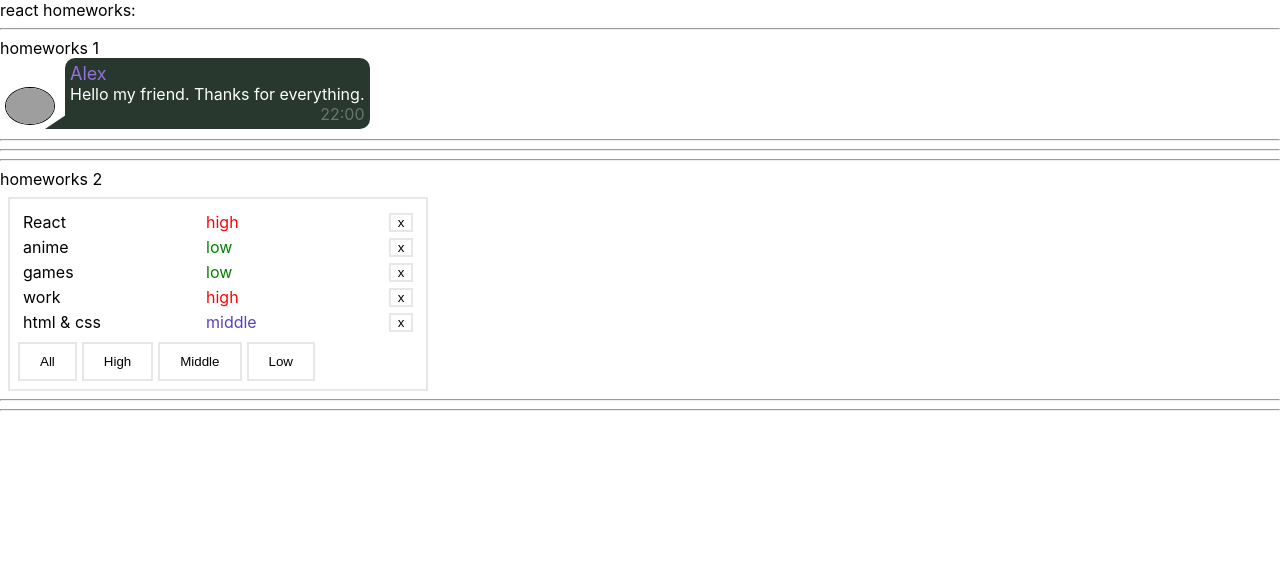
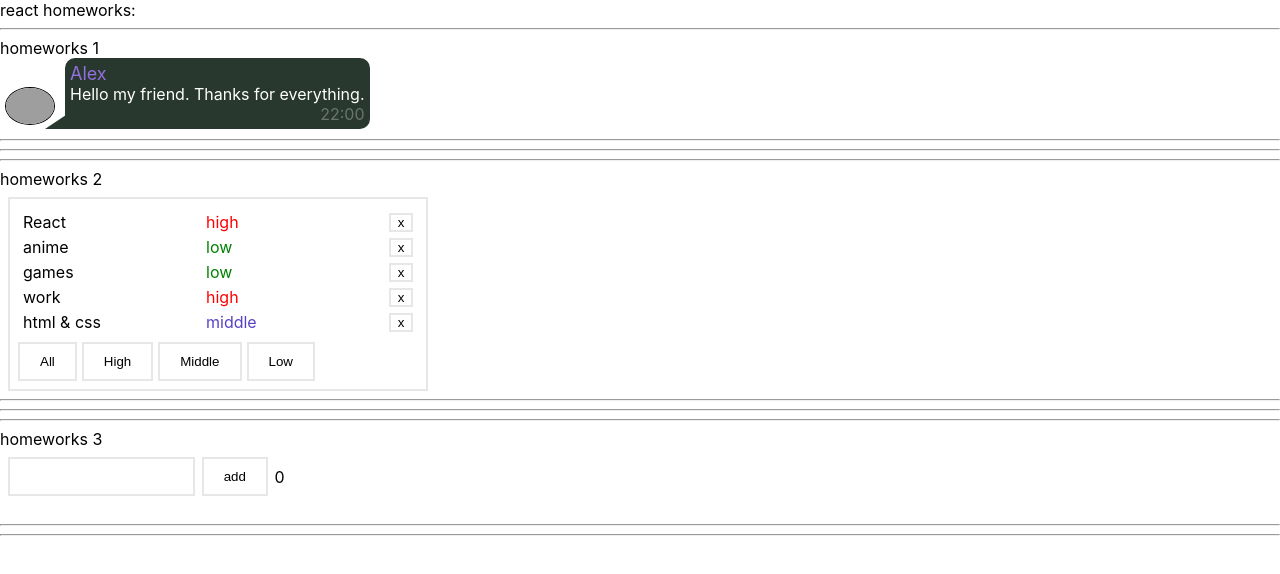
Before and after one commit to Nirweint/homeworks, a React (Create React App) app: page / in a window 1280 px wide. Shown: the top 574 px of the page. Built offline with nearby package versions, Linux system fonts and the light colour scheme; grey boxes are pictures that could not be loaded.

Commit message:
hw3 done

```diff
--- a/package.json
+++ b/package.json
@@ -11,10 +11,12 @@
     "@types/node": "^12.0.0",
     "@types/react": "^17.0.0",
     "@types/react-dom": "^17.0.0",
+    "@types/uuid": "^8.3.1",
     "react": "^17.0.2",
     "react-dom": "^17.0.2",
     "react-scripts": "4.0.3",
     "typescript": "^4.1.2",
+    "uuid": "^8.3.2",
     "web-vitals": "^1.0.1"
   },
   "scripts": {
--- a/src/p1-main/m1-ui/u1-app/App.tsx
+++ b/src/p1-main/m1-ui/u1-app/App.tsx
@@ -2,6 +2,7 @@ import React from 'react'
 import s from './App.module.css'
 import HW1 from '../../../p2-homeworks/h1/HW1'
 import HW2 from "../../../p2-homeworks/h2/HW2";
+import HW3 from "../../../p2-homeworks/h3/HW3";
 
 function App() {
     return (
@@ -9,7 +10,7 @@ function App() {
             <div>react homeworks:</div>
             <HW1/>
             <HW2/>
-            {/*<HW3/>*/}
+            <HW3/>
             {/*<HW4/>*/}
             {/*<HW5/>*/}
 
--- a/src/p2-homeworks/h3/Greeting.module.css
+++ b/src/p2-homeworks/h3/Greeting.module.css
@@ -1,7 +1,43 @@
-.someClass {
+.greeting {
+    margin: 0.5em 0 0 0.5em;
+}
 
+.inputWrapper {
+    display: flex;
+    align-items: center;
+}
+
+.input {
+    padding: 10px 5px 10px 1px;
+    border: 2px solid #e7e7e7;
+    margin-right: 0.5em;
+}
+
+.input:focus {
+    outline: none;
 }
 
 .error {
-    border: 1px solid red;
+    border: 2px solid red;
 }
+
+.errorMessage {
+    display: block;
+    height: 20px;
+}
+
+.btn {
+    margin-right: 0.5em;
+    padding: 10px 20px;
+
+    border: 2px solid #e7e7e7;
+    background-color: #fff;
+    color: black;
+    text-decoration: none;
+
+    transition-duration: 0.3s;
+}
+
+.btn:hover {
+    background-color: #e7e7e7;
+}
--- a/src/p2-homeworks/h3/Greeting.tsx
+++ b/src/p2-homeworks/h3/Greeting.tsx
@@ -1,26 +1,34 @@
-import React from 'react'
+import React, {ChangeEvent, KeyboardEvent} from 'react'
 import s from './Greeting.module.css'
 
 type GreetingPropsType = {
-    name: any // need to fix any
-    setNameCallback: any // need to fix any
-    addUser: any // need to fix any
-    error: any // need to fix any
-    totalUsers: any // need to fix any
+    name: string // need to fix any
+    setNameCallback: (e: ChangeEvent<HTMLInputElement>) => void // need to fix any
+    addUser: () => void // need to fix any
+    error: string // need to fix any
+    totalUsers: number // need to fix any
+    addUserOnEnter: (e: KeyboardEvent<HTMLInputElement>) => void
 }
 
 // презентационная компонента (для верстальщика)
 const Greeting: React.FC<GreetingPropsType> = (
-    {name, setNameCallback, addUser, error, totalUsers} // деструктуризация пропсов
+    {name, setNameCallback, addUser, addUserOnEnter, error, totalUsers} // деструктуризация пропсов
 ) => {
-    const inputClass = s.error // need to fix with (?:)
+    const inputClass = error ? `${s.error} ${s.input}` : s.input // need to fix with (?:)
 
     return (
-        <div>
-            <input value={name} onChange={setNameCallback} className={inputClass}/>
-            <span>{error}</span>
-            <button onClick={addUser}>add</button>
-            <span>{totalUsers}</span>
+        <div className={s.greeting}>
+            <div className={s.inputWrapper}>
+                <input
+                    className={inputClass}
+                    value={name}
+                    onChange={setNameCallback}
+                    onKeyPress={addUserOnEnter}
+                />
+                <button className={s.btn} onClick={addUser}>add</button>
+                <span>{totalUsers}</span>
+            </div>
+            <span className={s.errorMessage}>{error}</span>
         </div>
     )
 }
--- a/src/p2-homeworks/h3/GreetingContainer.tsx
+++ b/src/p2-homeworks/h3/GreetingContainer.tsx
@@ -1,9 +1,10 @@
-import React, {useState} from 'react'
+import React, {ChangeEvent, KeyboardEvent, useState} from 'react'
 import Greeting from './Greeting'
+import {UserType} from "./HW3";
 
 type GreetingContainerPropsType = {
-    users: any // need to fix any
-    addUserCallback: any // need to fix any
+    users: Array<UserType> // need to fix any
+    addUserCallback: (name: string) => void // need to fix any
 }
 
 // более простой и понятный для новичков
@@ -12,17 +13,37 @@ type GreetingContainerPropsType = {
 // более современный и удобный для про :)
 // уровень локальной логики
 const GreetingContainer: React.FC<GreetingContainerPropsType> = ({users, addUserCallback}) => { // деструктуризация пропсов
-    const [name, setName] = useState<any>('') // need to fix any
-    const [error, setError] = useState<any>('') // need to fix any
+    const [name, setName] = useState<string>('') // need to fix any
+    const [error, setError] = useState<string>('') // need to fix any
 
-    const setNameCallback = (e: any) => { // need to fix any
-        setName('') // need to fix
+    const setNameCallback = (e: ChangeEvent<HTMLInputElement>) => { // need to fix any
+        const trimmedName = e.currentTarget.value.trim()
+        if (trimmedName) {
+            setName(trimmedName)
+            setError('')
+        } else {
+            setError('name is require')
+            setName('')
+        }
     }
     const addUser = () => {
-        alert(`Hello  !`) // need to fix
+        if (name === "") {
+            setError('name is require')
+            return;
+        }
+        alert(`Hello ${name}!`)
+        addUserCallback(name)
+        setName('')
+    }
+    const addUserOnEnter = (e: KeyboardEvent<HTMLInputElement>) => {
+        if (e.key === 'Enter' && name) {
+            addUser()
+        } else {
+            setError('name is require')
+        }
     }
 
-    const totalUsers = 0 // need to fix
+    const totalUsers = users.length // need to fix
 
     return (
         <Greeting
@@ -31,6 +52,7 @@ const GreetingContainer: React.FC<GreetingContainerPropsType> = ({users, addUser
             addUser={addUser}
             error={error}
             totalUsers={totalUsers}
+            addUserOnEnter={addUserOnEnter}
         />
     )
 }
--- a/src/p2-homeworks/h3/HW3.tsx
+++ b/src/p2-homeworks/h3/HW3.tsx
@@ -1,18 +1,23 @@
 import React, {useState} from 'react'
 import GreetingContainer from './GreetingContainer'
+import {v1} from "uuid";
 
 // types
 export type UserType = {
-    _id: any // need to fix any
-    name: any // need to fix any
+    _id: string // need to fix any
+    name: string // need to fix any
 }
 
 // уровень работы с глобальными данными
 function HW3() {
-    const [users, setUsers] = useState<any>([]) // need to fix any
+    const [users, setUsers] = useState<Array<UserType>>([]) // need to fix any
 
-    const addUserCallback = (name: any) => { // need to fix any
-        setUsers([]) // need to fix
+    const addUserCallback = (name: string) => { // need to fix any
+        const newUser = {
+            _id: v1(),
+            name,
+        }
+        setUsers([...users, newUser]) // need to fix
     }
 
     return (
```
Also changed, not shown: 1 other file (tests, documents, lock files or other folders).
